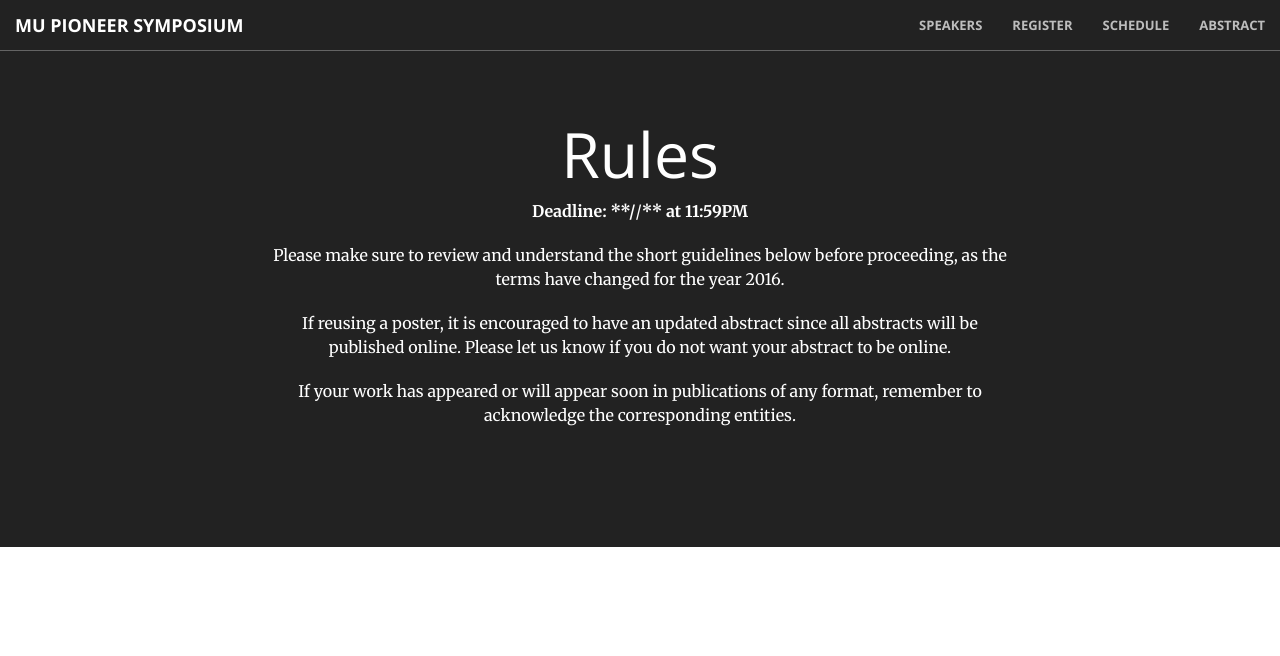
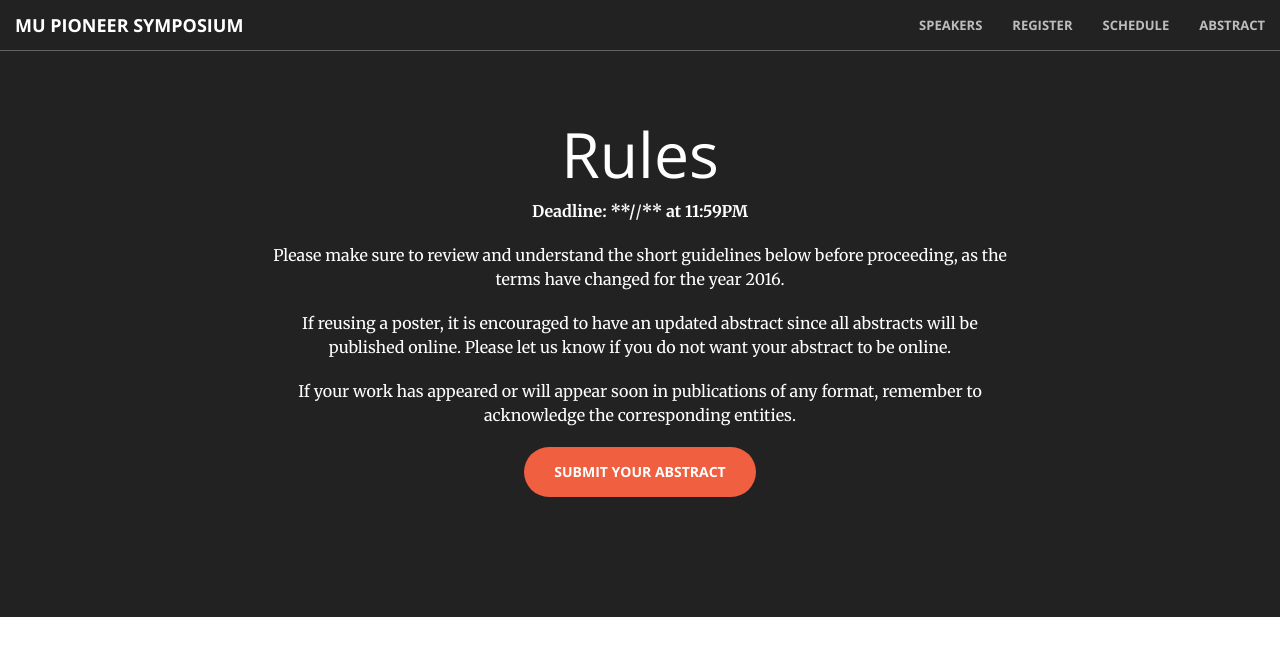
Before and after one commit to mupioneersymposium/mupioneersymposium.github.io, a Jekyll site: the page built from abstract.md, in a window 1280 px wide. Shown: the top 656 px of the page. Built offline with Jekyll 4.4.1, drawn with Linux system fonts in a browser that asks for light colours.

Commit message:
Update abstract.md

```diff
--- a/abstract.md
+++ b/abstract.md
@@ -12,3 +12,5 @@ Please make sure to review and understand the short guidelines below before proc
 If reusing a poster, it is encouraged to have an updated abstract since all abstracts will be published online. Please let us know if you do not want your abstract to be online.
 
 If your work has appeared or will appear soon in publications of any format, remember to acknowledge the corresponding entities.
+
+<p><a href="https://easychair.org/conferences/?conf=MUPlnt2017" target="_blank" class="btn btn-primary btn-xl page-scroll">Submit your abstract</a></p>
```
